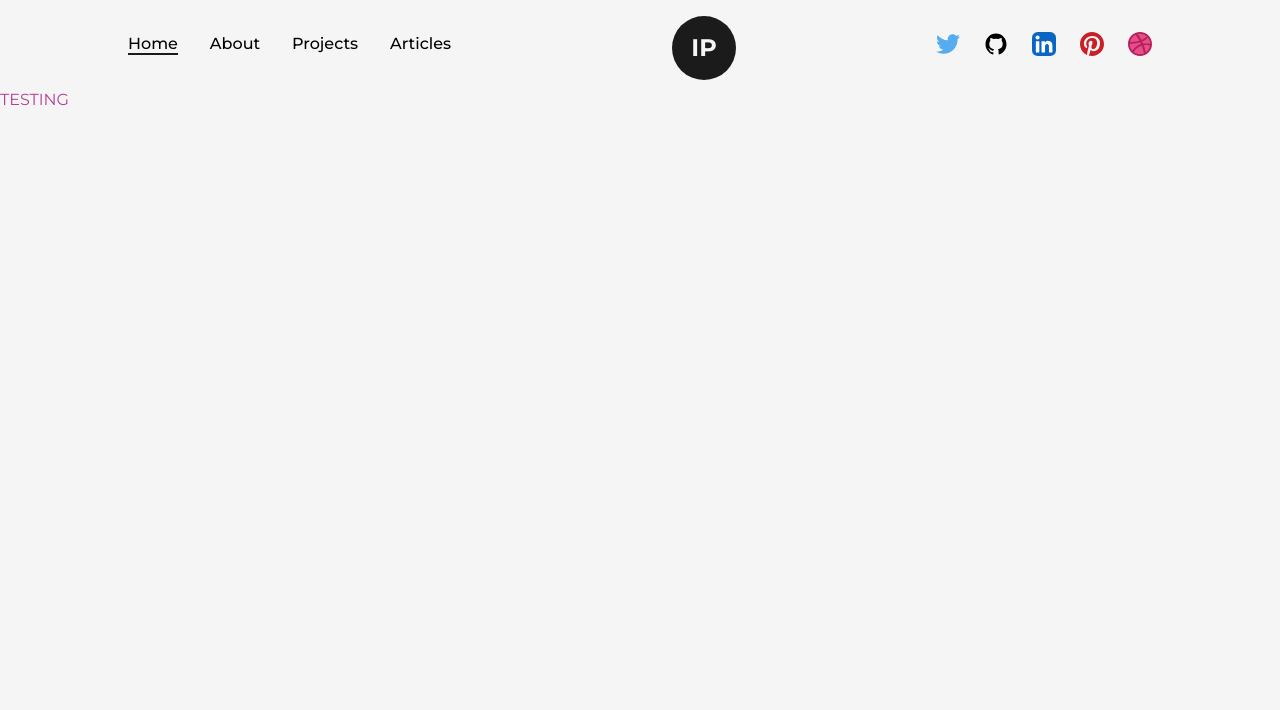
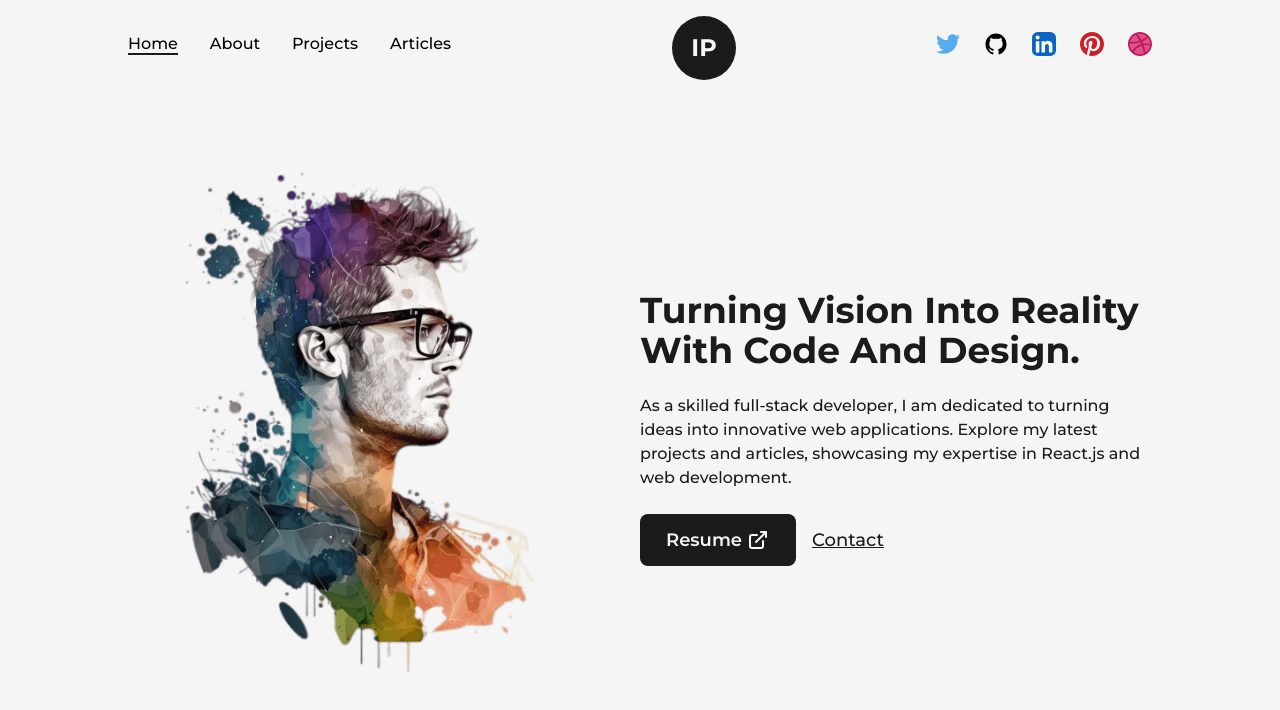
Before and after one commit to isaiahpere/flappy-porty, a Next.js app: page / in a window 1280 px wide. Shown: the top 710 px of the page. Built offline with nearby package versions, Linux system fonts and the light colour scheme.

Commit message:
create hero and hero text animations

```diff
--- /dev/null
+++ b/src/app/components/AnimatedText.jsx
@@ -0,0 +1,59 @@
+"use client";
+import React from "react";
+import { motion } from "framer-motion";
+
+const quote = {
+  initial: {
+    opacity: 0,
+  },
+  animate: {
+    opacity: 1,
+    transition: {
+      Delay: 0.5,
+      staggerChildren: 0.08,
+    },
+  },
+};
+
+const singleWord = {
+  initial: {
+    opacity: 0,
+    y: 50,
+  },
+  animate: {
+    opacity: 1,
+    y: 0,
+    transition: {
+      duration: 1,
+    },
+  },
+};
+
+const AnimatedText = ({ text, className = "" }) => {
+  return (
+    <div
+      className={
+        "w-full mx-auto py-2 flex items-center justify-center text-center overflow-hidden"
+      }
+    >
+      <motion.h1
+        className={`${className} inline-block w-full text-dark font-bold capitalize `}
+        variants={quote}
+        initial="initial"
+        animate="animate"
+      >
+        {text.split(" ").map((word, index) => (
+          <motion.span
+            key={word + "-" + index}
+            className="inline-block"
+            variants={singleWord}
+          >
+            {word}&nbsp;
+          </motion.span>
+        ))}
+      </motion.h1>
+    </div>
+  );
+};
+
+export default AnimatedText;
--- /dev/null
+++ b/src/app/components/Layout.jsx
@@ -0,0 +1,11 @@
+const Layout = ({ children, className = "" }) => {
+  return (
+    <div
+      className={`${className} w-full h-full inline-block z-0 bg-light p-32`}
+    >
+      {children}
+    </div>
+  );
+};
+
+export default Layout;
--- a/src/app/layout.js
+++ b/src/app/layout.jsx
@@ -24,9 +24,7 @@ export default function RootLayout({ children }) {
         <meta name="viewport" content="width-device-width, initial-scale=1" />
         {/* <link rel="icon" href="/favicon.ico" /> */}
       </Head>
-      <body
-        className={`${montserrat.variable} font-mont bg-light w-full min-h-screen`}
-      >
+      <body className={`${montserrat.variable} font-mont bg-light `}>
         <NavBar />
         {children}
       </body>
--- a/src/app/page.js
+++ /dev/null
@@ -1,12 +0,0 @@
-import Head from "next/head";
-import NavBar from "./components/NavBar";
-
-export default function Home() {
-  return (
-    <>
-      <main>
-        <div className="text-primary">TESTING</div>
-      </main>
-    </>
-  );
-}
--- /dev/null
+++ b/src/app/page.jsx
@@ -0,0 +1,60 @@
+import Image from "next/image";
+import Link from "next/link";
+
+import Layout from "./components/Layout";
+import profileImage from "../../public/images/profile/profile.png";
+import AnimatedText from "./components/AnimatedText";
+import { LinkArrow } from "./components/Icons";
+
+export default function Home() {
+  return (
+    <main className="flex items-center text-dark w-full min-h-screen">
+      <Layout className="pt-0">
+        <div className="flex items-center justify-between w-full">
+          <div className="w-1/2">
+            <Image
+              width="100%"
+              height="100%"
+              src={profileImage}
+              alt="profile"
+              className="w-full h-auto"
+            />
+          </div>
+          <div className="w-1/2 flex flex-col item-center self-center">
+            <AnimatedText
+              text="Turning Vision Into Reality With Code And Design."
+              className="text-4xl text-left"
+            />
+            <p className="my-4 text-base font-medium">
+              As a skilled full-stack developer, I am dedicated to turning ideas
+              into innovative web applications. Explore my latest projects and
+              articles, showcasing my expertise in React.js and web development.
+            </p>
+            <div className="flex items-center self-start mt-2">
+              <Link
+                href="/dummy.pdf"
+                target="_blank"
+                download={true}
+                className="
+                  flex items-center bg-dark text-light p-2.5 px-6 rounded-lg text-lg
+                  font-semibold hover:bg-light
+                  hover:text-dark  border-2 border-solid border-transparent hover:border-dark"
+              >
+                Resume
+                <LinkArrow className={`w-6 ml-1`} />
+              </Link>
+              <Link
+                href=""
+                target="_blank"
+                className="ml-4 text-lg font-medium capitalize text-dark underline"
+              >
+                Contact
+              </Link>
+              <button></button>
+            </div>
+          </div>
+        </div>
+      </Layout>
+    </main>
+  );
+}
```
Also changed, not shown: public/images/profile/profile.png (renamed from public/images/profile/developer-pic-1.png), public/images/profile/profile2.jpg (renamed from public/images/profile/developer-pic-2.jpg), src/app/components/Icons.jsx (renamed from src/app/components/Icons.js).
